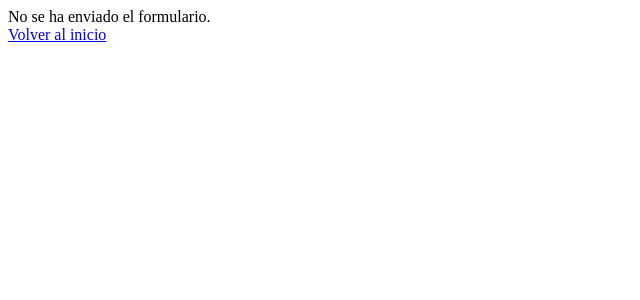
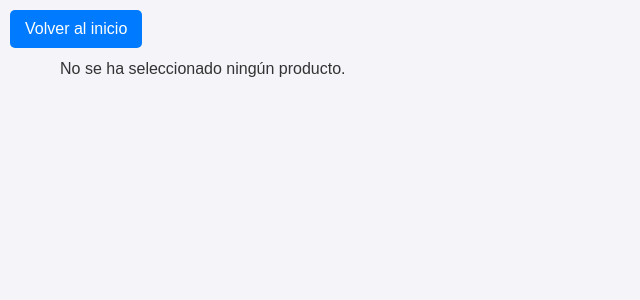
Before and after one commit to zemanue/Desarrollo-de-Interfaces, a PHP site: page /eliminar_producto_confirmar.php in a window 1280 px wide. Shown: the top 300 px of the page, without its empty margins (0-640 px from the left). Run offline with PHP 8.4, Linux system fonts and the light colour scheme.

Commit message:
Add style

```diff
--- a/src/PHP/conexion_mysql_php/actualizar_producto_form.php
+++ b/src/PHP/conexion_mysql_php/actualizar_producto_form.php
@@ -5,6 +5,7 @@
     <meta charset="UTF-8">
     <meta name="viewport" content="width=device-width, initial-scale=1.0">
     <title>Actualizar Producto</title>
+    <link rel="stylesheet" href="styles.css">
 </head>
 
 <?php
@@ -27,6 +28,9 @@ mysqli_close($conexion);
 ?>
 
 <body>
+
+    <a class="boton-volver" href="index.php">Volver al inicio</a>
+
     <h1>Actualizar Producto</h1>
     <p>Por favor, complete el siguiente formulario para actualizar un nuevo producto.</p>
     <form action="actualizar_producto.php" method="post">
@@ -52,7 +56,6 @@ mysqli_close($conexion);
     </form>
     <br><br>
 
-    <a href="index.php">Volver al inicio</a>
 </body>
 
 </html>
--- a/src/PHP/conexion_mysql_php/agregar_producto_view.html
+++ b/src/PHP/conexion_mysql_php/agregar_producto_view.html
@@ -5,9 +5,13 @@
     <meta charset="UTF-8">
     <meta name="viewport" content="width=device-width, initial-scale=1.0">
     <title>Agregar Producto</title>
+    <link rel="stylesheet" href="styles.css">
 </head>
 
 <body>
+
+    <a class="boton-volver" href="index.php">Volver al inicio</a>
+
     <h1>Agregar Producto</h1>
     <p>Por favor, complete el siguiente formulario para agregar un nuevo producto.</p>
     <form action="agregar_producto.php" method="post">
@@ -31,7 +35,6 @@
     </form>
     <br><br>
 
-    <a href="index.php">Volver al inicio</a>
 </body>
 
 </html>
--- a/src/PHP/conexion_mysql_php/eliminar_producto_confirmar.php
+++ b/src/PHP/conexion_mysql_php/eliminar_producto_confirmar.php
@@ -3,29 +3,36 @@
 include 'conexion.php';
 
 if ($_SERVER['REQUEST_METHOD'] === 'POST') {
+    $codigo_producto = $_POST['producto'];
 
-    if ($_SERVER['REQUEST_METHOD'] === 'POST') {
-        $codigo_producto = $_POST['producto'];
+    $consulta = "SELECT * FROM productos WHERE id_producto = $codigo_producto";
+    $resultado = mysqli_query($conexion, $consulta);
 
-        $consulta = "SELECT * FROM productos WHERE id_producto = $codigo_producto";
-        $resultado = mysqli_query($conexion, $consulta);
+    $producto = mysqli_fetch_assoc($resultado);
 
-        $producto = mysqli_fetch_assoc($resultado);
-
-        echo "<p>¿Está seguro de que desea eliminar el producto <strong>" . $producto['nombre'] . "</strong> de la base de datos?</p>";
-        echo "<form action='eliminar_producto.php' method='POST'>";
-        echo "<input type='hidden' name='id_producto' value='" . $producto['id_producto'] . "'>";
-        echo "<button type='submit'>Eliminar</button>";
-        echo "<a href='index.php'>Cancelar</a>";
-    } else {
-        echo "No se ha seleccionado ningún producto.";
-        echo '<br><a href="index.php">Volver al inicio</a>';
-    }
-
+    echo '<p>¿Está seguro de que desea eliminar el producto <strong>' . $producto['nombre'] . '</strong> de la base de datos?</p>';
+    echo '<form action="eliminar_producto.php" method="POST">';
+    echo '<input type="hidden" name="id_producto" value="' . $producto['id_producto'] . '">';
+    echo '<input type="hidden" name="nombre" value="' . $producto['nombre'] . '">';
+    echo '<button class="boton-eliminar" type="submit">Eliminar</button>';
+    echo '<a class="boton" href="index.php">Cancelar</a>';
 } else {
-    echo "No se ha enviado el formulario.";
-    echo '<br><a href="index.php">Volver al inicio</a>';
+    echo 'No se ha seleccionado ningún producto.';
+    echo '<br><a class="boton-volver" href="index.php">Volver al inicio</a>';
 }
 
 // Cerrar conexión
 mysqli_close($conexion);
+?>
+<!DOCTYPE html>
+<html lang="en">
+<head>
+    <meta charset="UTF-8">
+    <meta name="viewport" content="width=device-width, initial-scale=1.0">
+    <title>Confirmar eliminar prooducto</title>
+    <link rel="stylesheet" href="styles.css">
+</head>
+<body>
+
+</body>
+</html>
--- a/src/PHP/conexion_mysql_php/eliminar_producto_elegir.php
+++ b/src/PHP/conexion_mysql_php/eliminar_producto_elegir.php
@@ -5,6 +5,7 @@
     <meta charset="UTF-8">
     <meta name="viewport" content="width=device-width, initial-scale=1.0">
     <title>Eliminar Producto</title>
+    <link rel="stylesheet" href="styles.css">
 </head>
 
 <?php
@@ -29,6 +30,9 @@ mysqli_close($conexion);
 ?>
 
 <body>
+
+    <a class="boton-volver" href="index.php">Volver al inicio</a>
+
     <h1>Eliminar Producto</h1>
     <p>Por favor, elija el producto que desea eliminar</p>
 
@@ -47,7 +51,6 @@ mysqli_close($conexion);
     </form>
 
     <br><br>
-    <a href="index.php">Volver al inicio</a>
 </body>
 
 </html>
--- /dev/null
+++ b/src/PHP/conexion_mysql_php/styles.css
@@ -0,0 +1,144 @@
+body {
+    font-family: Arial, sans-serif;
+    margin: 50px;
+    padding: 10px;
+    background-color: #f4f4f9;
+    color: #333;
+}
+
+h1 {
+    text-align: center;
+    color: #444;
+}
+
+p {
+    text-align: center;
+}
+
+ul {
+    text-align: center;
+    list-style-type: none;
+    padding: 0;
+}
+
+li {
+    display: inline-block;
+    margin: 0 10px;
+}
+
+table {
+    width: 80%;
+    margin: 20px auto;
+    border-collapse: collapse;
+    background-color: #fff;
+    box-shadow: 0 2px 5px rgba(0, 0, 0, 0.1);
+}
+
+table th,
+table td {
+    padding: 10px;
+    text-align: left;
+    border: 1px solid #ddd;
+}
+
+table th {
+    background-color: #f4f4f4;
+    color: #333;
+}
+
+table tr:nth-child(even) {
+    background-color: #f9f9f9;
+}
+
+table tr:hover {
+    background-color: #f1f1f1;
+}
+
+form {
+    width: 50%;
+    margin: 20px auto;
+    padding: 20px;
+    background-color: #fff;
+    box-shadow: 0 2px 5px rgba(0, 0, 0, 0.1);
+    border-radius: 5px;
+}
+
+label {
+    display: block;
+    margin-bottom: 5px;
+    font-weight: bold;
+}
+
+input,
+textarea,
+select {
+    width: 100%;
+    padding: 10px;
+    margin-bottom: 15px;
+    border: 1px solid #ddd;
+    border-radius: 5px;
+    box-sizing: border-box;
+}
+
+input:focus,
+textarea:focus,
+select:focus {
+    border-color: #007bff;
+    outline: none;
+    box-shadow: 0 0 5px rgba(0, 123, 255, 0.5);
+}
+
+button,
+a {
+    display: inline-block;
+    padding: 10px 20px;
+    font-size: 16px;
+    color: #fff;
+    background-color: #007bff;
+    border: none;
+    border-radius: 5px;
+    cursor: pointer;
+    text-decoration: none;
+    text-align: center;
+}
+
+button:hover,
+a:hover {
+    opacity: 0.9;
+    background-color: #0056b3;
+}
+
+/* Botón amarillo para actualizar */
+.boton-actualizar {
+    background-color: #ffc107;
+}
+
+.boton-actualizar:hover {
+    background-color: #e0a800;
+}
+
+/* Botón rojo para eliminar */
+.boton-eliminar {
+    background-color: #dc3545;
+}
+
+.boton-eliminar:hover {
+    background-color: #c82333;
+}
+
+/* Botón de volver al inicio siempre en la esquina superior izquierda */
+.boton-volver {
+    position: fixed;
+    top: 10px;
+    left: 10px;
+    background-color: #007bff;
+    padding: 10px 15px;
+    text-decoration: none;
+    color: white;
+    border-radius: 5px;
+}
+
+/* Estilo para el botón de volver al inicio */
+.boton-volver:hover {
+    background-color: #0056b3;
+}
```
Also changed, not shown: src/PHP/conexion_mysql_php/actualizar_producto.php (+18 -2 lines), src/PHP/conexion_mysql_php/actualizar_producto_elegir.php (+5 -2 lines), src/PHP/conexion_mysql_php/agregar_producto.php (+20 -3 lines), src/PHP/conexion_mysql_php/eliminar_producto.php (+18 -4 lines), src/PHP/conexion_mysql_php/index.php (+6 -5 lines), src/PHP/conexion_mysql_php/listar_productos.php (+3 -5 lines).
